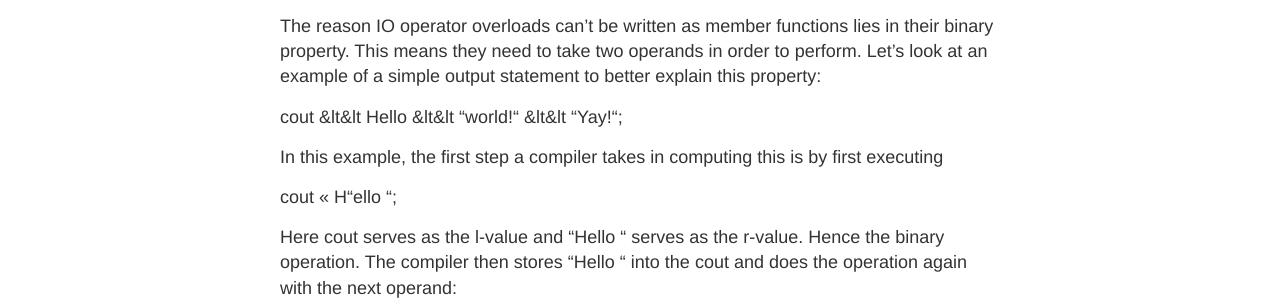
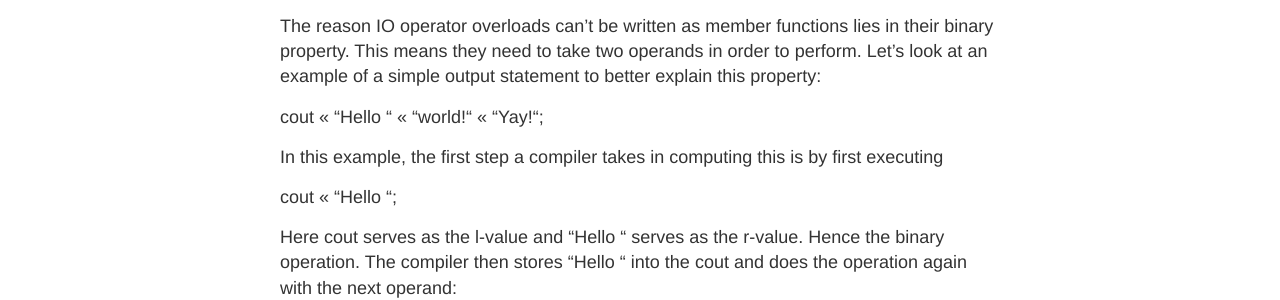
Before and after one commit to Lcarvajal/Lcarvajal.github.io, a Jekyll site: the page built from _posts/2015-6-20-C++-Operator-Overloads.md, in a window 1280 px wide. Shown: the part 264-564 px from the top of the page. Built offline with Jekyll 4.4.1, drawn with Linux system fonts in a browser that asks for light colours; Markdown is read by kramdown in place of the engine named in the settings.

Commit message:
edit quote in blog

```diff
--- a/_posts/2015-6-20-C++-Operator-Overloads.md
+++ b/_posts/2015-6-20-C++-Operator-Overloads.md
@@ -6,11 +6,11 @@ The reason IO operator overloads can’t be written as member functions lies in
 This means they need to take two operands in order to perform.
 Let’s look at an example of a simple output statement to better explain this property:
 
-cout  &lt&lt <q>Hello </q> &lt&lt “world!“  &lt&lt “Yay!“;
+cout  << “Hello “ << “world!“  << “Yay!“;
 
 In this example, the first step a compiler takes in computing this is by first executing
 
-cout << H“ello “;
+cout << “Hello “;
 
 Here cout serves as the l-value and “Hello “ serves as the r-value. Hence the binary operation.
 The compiler then stores “Hello “ into the cout and does the operation again with the next operand:
```
